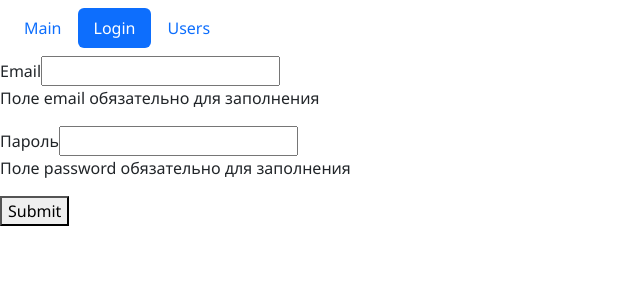
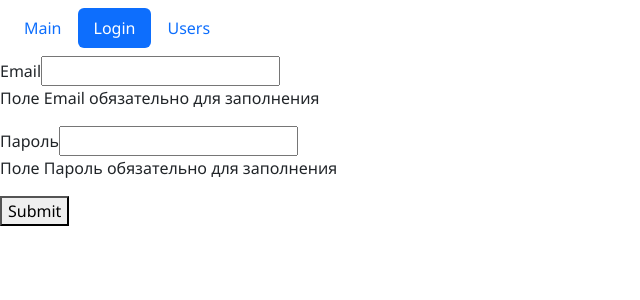
Before and after one commit to EvgenyKhodykin/fast_company_vite_v6, a React (Vite) app: page /login in a window 1280 px wide. Shown: the top 300 px of the page, without its empty margins (0-640 px from the left). Built offline with nearby package versions, Linux system fonts and the light colour scheme.

Commit message:
current code

```diff
--- a/src/layouts/LoginLayout.jsx
+++ b/src/layouts/LoginLayout.jsx
@@ -1,5 +1,6 @@
 import { React, useEffect, useState } from 'react'
 import TextField from '../components/TextField'
+import validator from '../utils/validator'
 
 function LoginLayout() {
     const [data, setData] = useState({ email: '', password: '' })
@@ -12,17 +13,25 @@ function LoginLayout() {
         }))
     }
 
+    const validatorConfig = {
+        email: {
+            isRequired: {
+                message: 'Поле Email обязательно для заполнения'
+            }
+        },
+        password: {
+            isRequired: {
+                message: 'Поле Пароль обязательно для заполнения'
+            }
+        }
+    }
+
     useEffect(() => {
         validate()
     }, [data])
 
     const validate = () => {
-        const errors = {}
-        for (const fieldName in data) {
-            if (data[fieldName].trim() === '') {
-                errors[fieldName] = `Поле ${fieldName} обязательно для заполнения`
-            }
-        }
+        const errors = validator(data, validatorConfig)
         setErrors(errors)
         return Object.keys(errors).length === 0
     }
--- /dev/null
+++ b/src/utils/validator.js
@@ -0,0 +1,30 @@
+function validator(data, config) {
+    const errors = {}
+
+    const validate = (vaildateMethod, data, config) => {
+        switch (vaildateMethod) {
+            case 'isRequired':
+                if (data.trim() === '') return config.message
+                break
+
+            default:
+                break
+        }
+    }
+
+    for (const fieldName in data) {
+        for (const vaildateMethod in config[fieldName]) {
+            const error = validate(
+                vaildateMethod,
+                data[fieldName],
+                config[fieldName][vaildateMethod]
+            )
+            if (error) {
+                errors[fieldName] = error
+            }
+        }
+    }
+    return errors
+}
+
+export default validator
```
